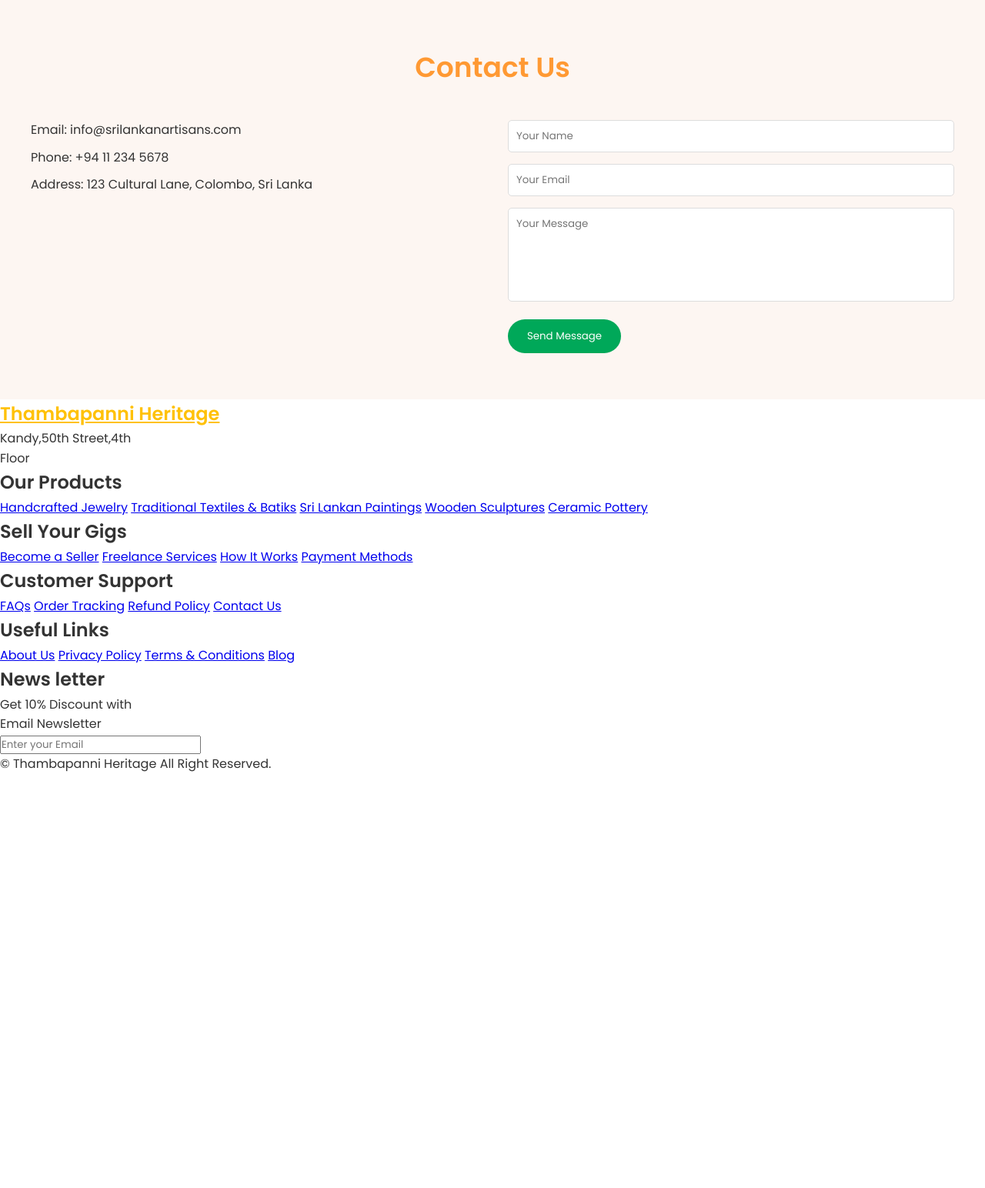
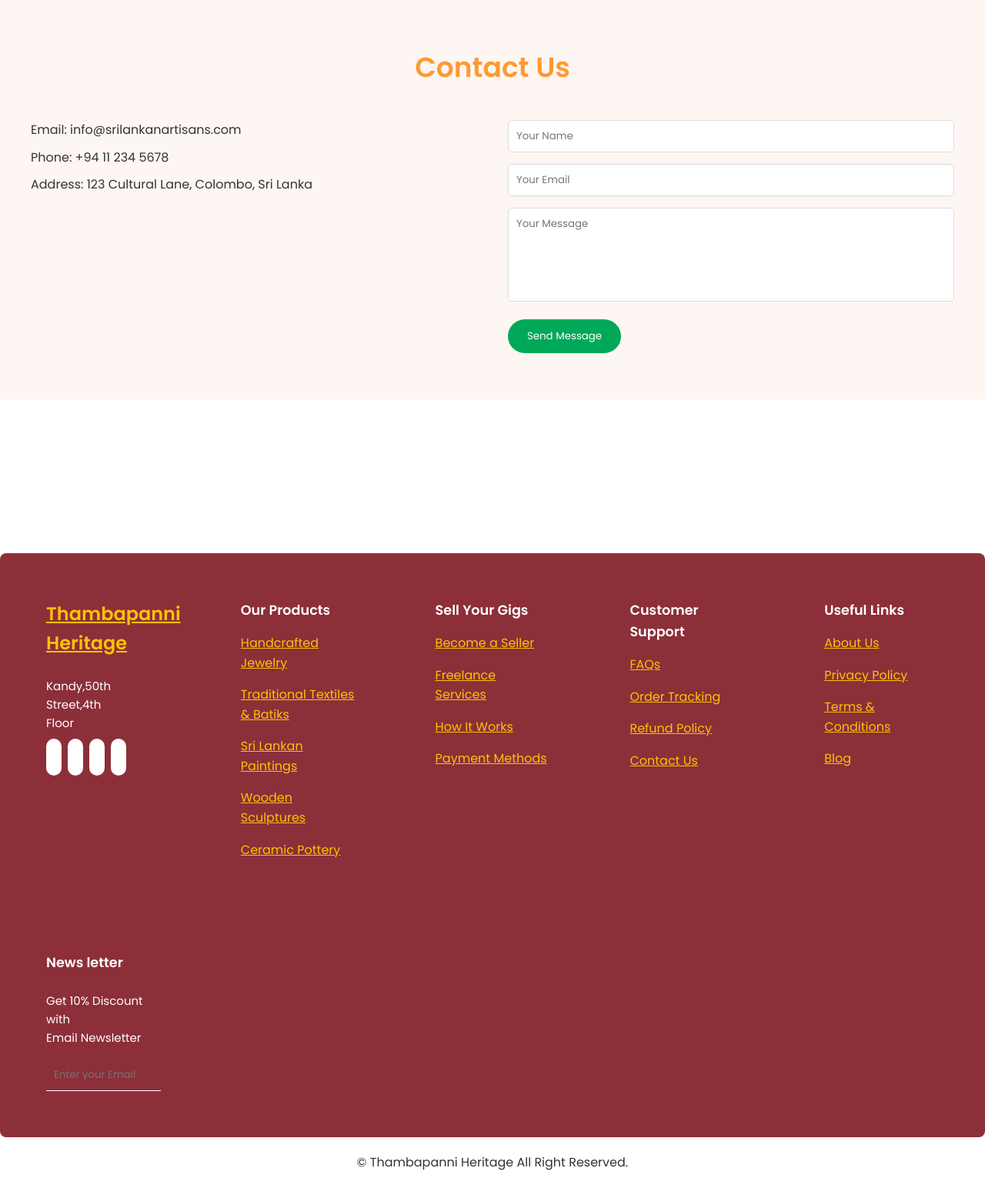
Before and after one commit to ChamiduDK/Thambapanni_Heritage, a PHP site: page / in a window 1280 px wide. Shown: the part 2210-3754 px from the top of the page at 77% size. Before the commit the page ends 3213 px from the top, so only its background shows below. Run offline with PHP 8.4, Linux system fonts and the light colour scheme; data that the repository does not hold is empty.

Commit message:
Update style.css  footer design

```diff
--- a/css/style.css
+++ b/css/style.css
@@ -346,13 +346,102 @@ body {
 }
 
 /* Footer */
-footer {
+.footer{
+
+  width: 100%;
+  height: auto;
+  margin-left: auto;
+  margin-right: auto;
+  display: grid;
+  grid-template-columns: repeat(auto-fit,minmax(200px,auto));
+  gap: 1.5rem;
+  margin-top: 200px;
+  background: #8C2F39;
+  border-radius: 0.5rem;
   padding: 20px;
-  background: #8C2F39; /* Maroon */
   color: #FFF;
-  text-align: center;
+
+
+}
+.footer-box{
+  display: flex;
+  flex-direction: column;
+  padding: 40px;
 }
 
+
+.footer-box p{
+  font-size: 0.938rem;
+  margin: 0.5rem 0 1rem;
+  color: white;
+
+}
+.social{
+  display: flex;
+  align-items: center;
+  column-gap: 0.5rem;
+  color: white;
+
+}
+
+.social .bx{
+  padding: 10px;
+  background: white;
+  color: black;
+  border-radius: 5rem;
+  font-size: 20px;
+
+}
+.social .bx:hover{
+  background: var(--green-color);
+  color: var(--bg-color);
+  transition: 0.2s all linear;
+}
+.footer-box h2{
+  font-size: 1.1rem;
+  font-weight: 600;
+  margin-bottom: 1rem;
+
+}
+.footer-box a{
+  color: #FFC107;
+  margin-bottom: 1rem;
+
+}
+.footer-box a:hover{
+  color: var(--light-orange-color);
+
+}
+.footer-box form{
+  border-bottom: 1px solid white;
+  padding: 10px;
+  display: flex;
+  align-items: center;
+  column-gap: o.5rem;
+
+}
+.footer-box form input{
+  background: transparent;
+  color: white;
+  border: none;
+  outline: none;
+}
+.footer-box form .bx{
+  font-size: 20px;
+  color: light orange;
+  cursor: pointer;
+
+}
+.footer-box form .bxs-envelope{
+  color:#FFC107 ;
+
+}
+
+.copyright{
+  text-align: center;
+  padding: 20px;
+
+}
 /* Animations */
 @keyframes fadeInUp {
   from {
```
